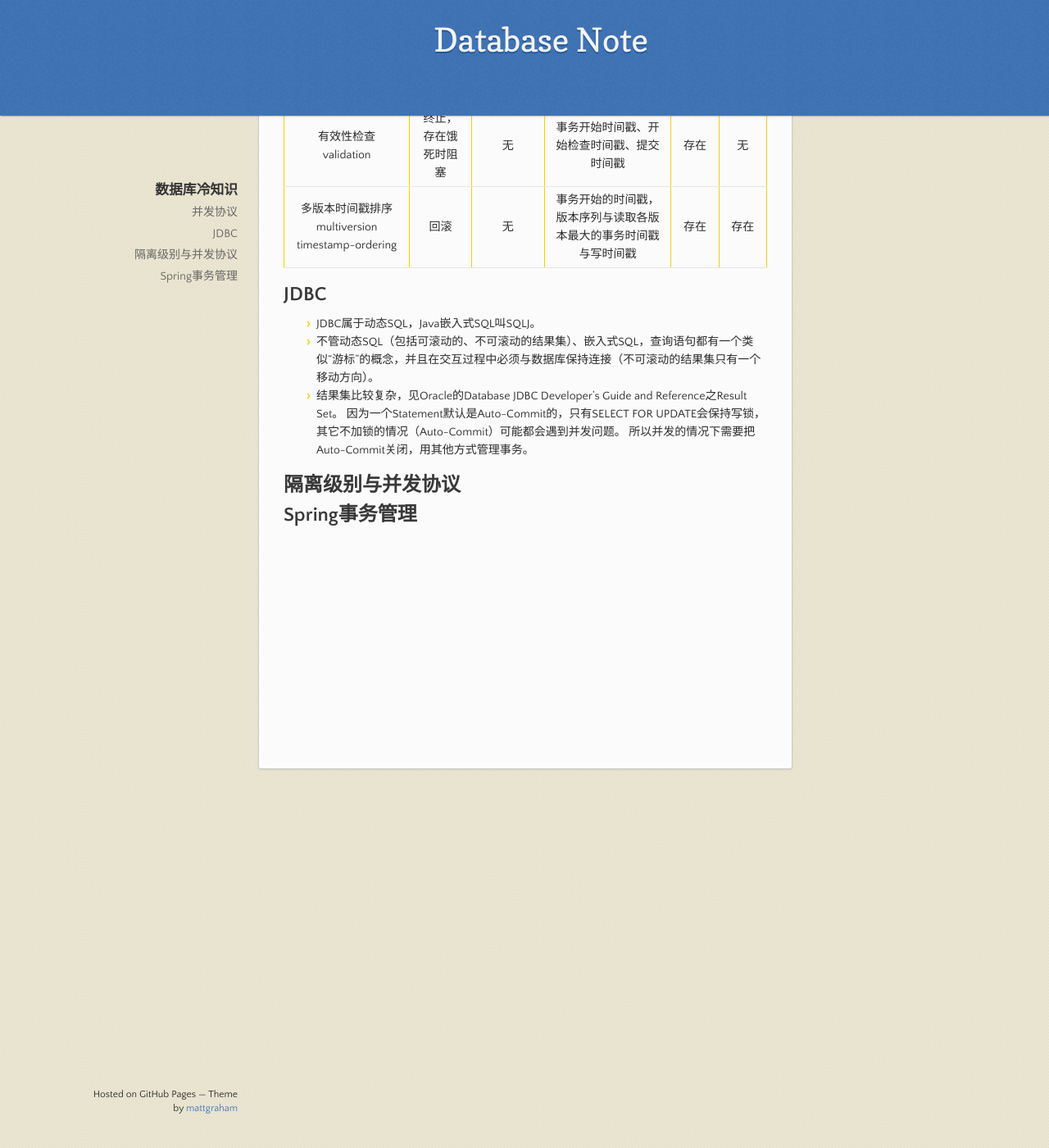
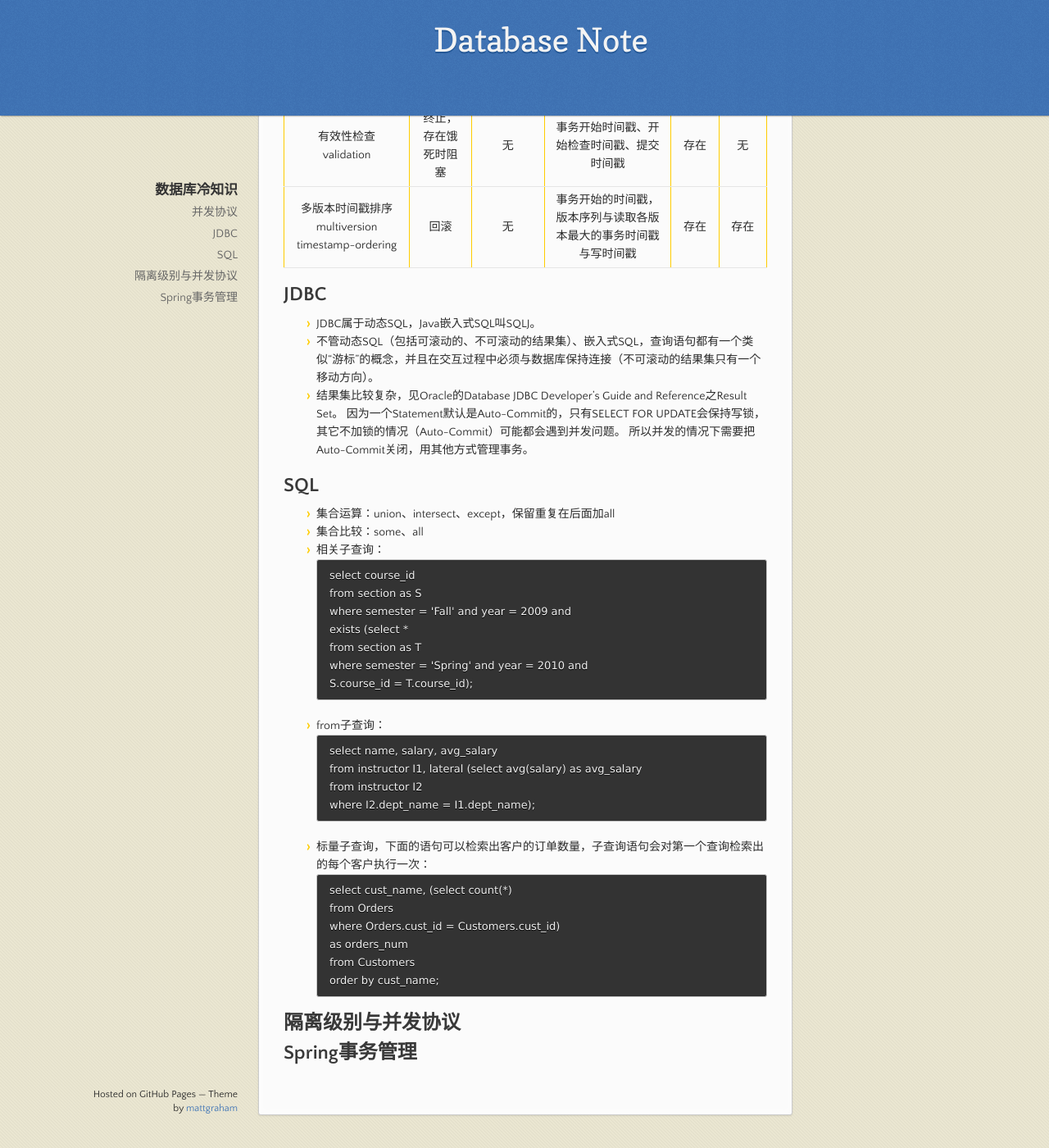
Before and after one commit to lvv9/lvv9.github.io, a Jekyll site: the page built from _posts/2019-01-28-database-note.md, in a window 1280 px wide and 1400 px high, scrolled down 422 px. Shown: the whole window at 82% size. Built offline with Jekyll 4.4.1, drawn with Linux system fonts in a browser that asks for light colours; our own code applies the rules of GitHub Pages for plain Markdown files; the repository's description, which GitHub fills in, is left out.

Commit message:
Update 2019-01-28-database-note.md

````diff
--- a/_posts/2019-01-28-database-note.md
+++ b/_posts/2019-01-28-database-note.md
@@ -16,6 +16,36 @@
 因为一个Statement默认是Auto-Commit的，只有SELECT FOR UPDATE会保持写锁，其它不加锁的情况（Auto-Commit）可能都会遇到并发问题。
 所以并发的情况下需要把Auto-Commit关闭，用其他方式管理事务。
 
+## SQL
+- 集合运算：union、intersect、except，保留重复在后面加all
+- 集合比较：some、all
+- 相关子查询：
+```
+select course_id
+from section as S
+where semester = 'Fall' and year = 2009 and
+exists (select *
+from section as T
+where semester = 'Spring' and year = 2010 and
+S.course_id = T.course_id);
+```
+- from子查询：
+```
+select name, salary, avg_salary
+from instructor I1, lateral (select avg(salary) as avg_salary
+from instructor I2
+where I2.dept_name = I1.dept_name);
+```
+- 标量子查询，下面的语句可以检索出客户的订单数量，子查询语句会对第一个查询检索出的每个客户执行一次：
+```
+select cust_name, (select count(*)
+from Orders
+where Orders.cust_id = Customers.cust_id)
+as orders_num
+from Customers
+order by cust_name;
+```
+
 ## 隔离级别与并发协议
 
 ## Spring事务管理
````
